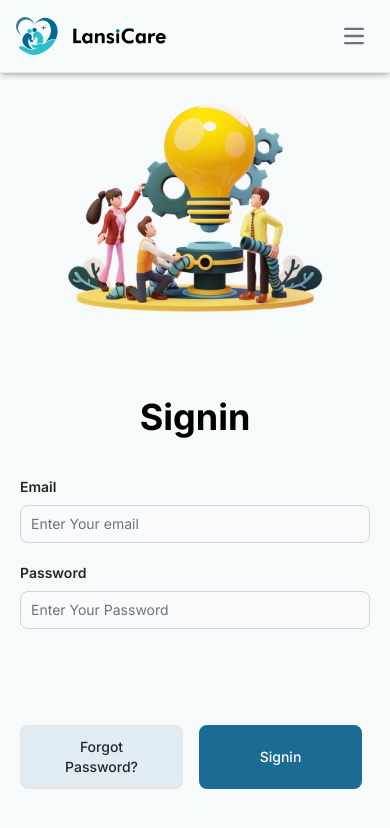
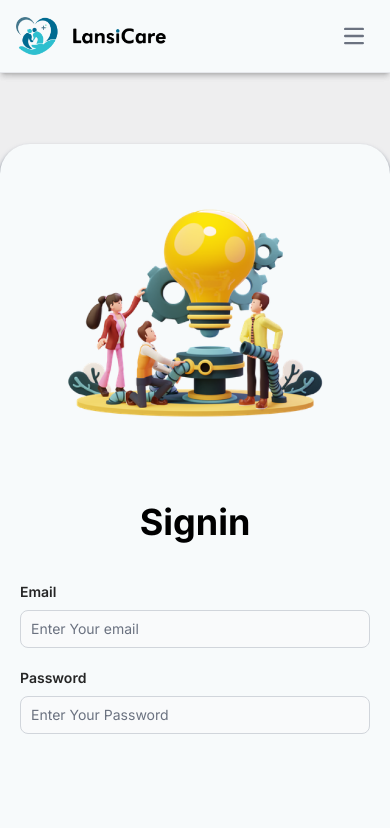
Before and after one commit to naufalnrsmitter20/lansicare-health, a Next.js app: page /users/signin in a window 390 px wide. Shown: the top 828 px of the page. Built offline with nearby package versions, Linux system fonts and the light colour scheme; no server answers; what tw-elements would draw is missing.

Commit message:
responsive rev1

```diff
--- a/src/app/users/component/AboutComponent.tsx
+++ b/src/app/users/component/AboutComponent.tsx
@@ -7,7 +7,7 @@ import Image from "next/image";
 export default function AboutComponent() {
   return (
     <>
-      <section className="bg-base-50">
+      <section className="bg-base-50 pb-5">
         <div className="mx-auto pt-40 text-base-100">
           <h6 className="m-1 text-center text-sm lg:text-xl">About us</h6>
           <h1 className="mx-auto mt-10 bg-gradient-to-r from-darkBlue to-mainBlue bg-clip-text pb-20 text-center text-[45px] font-bold text-transparent lg:text-6xl">
--- a/src/app/users/component/SignUpUser.tsx
+++ b/src/app/users/component/SignUpUser.tsx
@@ -74,8 +74,8 @@ export default function SignUpUser() {
   return (
     sessionStatus !== "authenticated" && (
       <>
-        <section className=" mt-20 flex h-full min-w-full flex-1 flex-col justify-center bg-base-50 align-middle lg:px-8">
-          <div className=" max-h-3xl m-auto h-fit w-full max-w-7xl justify-around rounded-[30px] bg-primary-1000 px-5 pb-12 pt-5 shadow-md shadow-slate-600 lg:flex lg:px-0 lg:pr-20">
+        <section className="lg:min-w-xl mt-10 flex flex-1 flex-col justify-center bg-base-50 align-middle lg:mt-20 lg:h-full lg:px-8 lg:pb-20 lg:pt-40">
+          <div className="max-h-xl lg:max-h-3xl m-auto h-fit w-full max-w-7xl justify-around rounded-[5px] bg-primary-1000 px-5 pb-12 pt-5 shadow-md shadow-slate-600 lg:flex lg:rounded-[30px] lg:px-0 lg:pr-20">
             <main className="m-20">
               <Image
                 src={SignupImage}
--- a/src/app/users/component/SigninUser.tsx
+++ b/src/app/users/component/SigninUser.tsx
@@ -60,8 +60,8 @@ export default function SigninUser() {
   return (
     sessionStatus !== "authenticated" && (
       <>
-        <section className=" flex h-full min-w-full flex-1 flex-col justify-center bg-base-50 align-middle lg:mt-20 lg:px-8">
-          <div className=" max-h-3xl m-auto mt-36 w-full max-w-7xl justify-around rounded-[30px] bg-primary-1000 pb-10 pt-5 shadow-md shadow-slate-600 lg:mt-0 lg:flex lg:h-fit lg:pr-20">
+        <section className="flex flex-1 flex-col justify-center bg-base-50 pb-10 align-middle lg:mt-20 lg:h-full lg:min-w-full lg:px-8">
+          <div className=" max-h-3xl m-auto mt-36 w-full max-w-7xl justify-around rounded-[30px] bg-primary-1000 pt-5 shadow-md shadow-slate-600 lg:mt-0 lg:flex lg:h-fit lg:pr-20">
             <main className="m-10">
               <Image
                 src={SigninImage}
```
